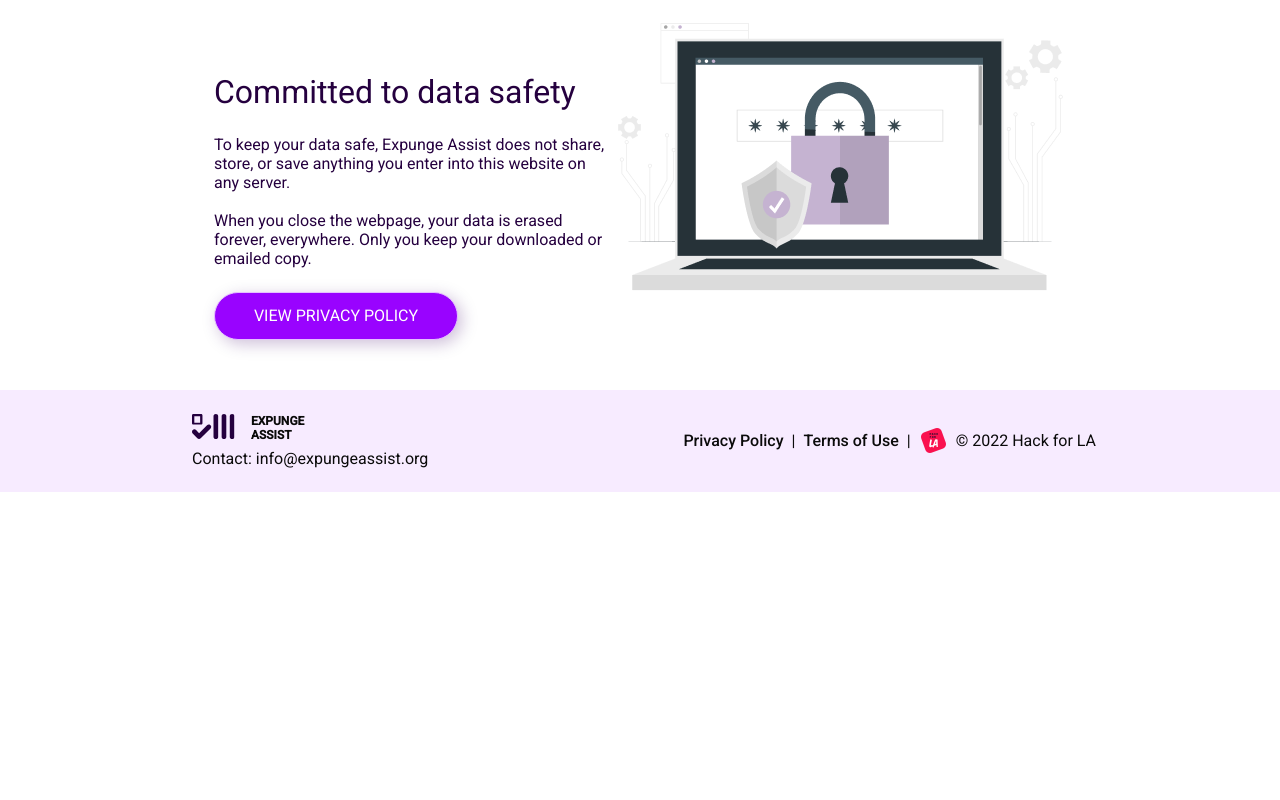
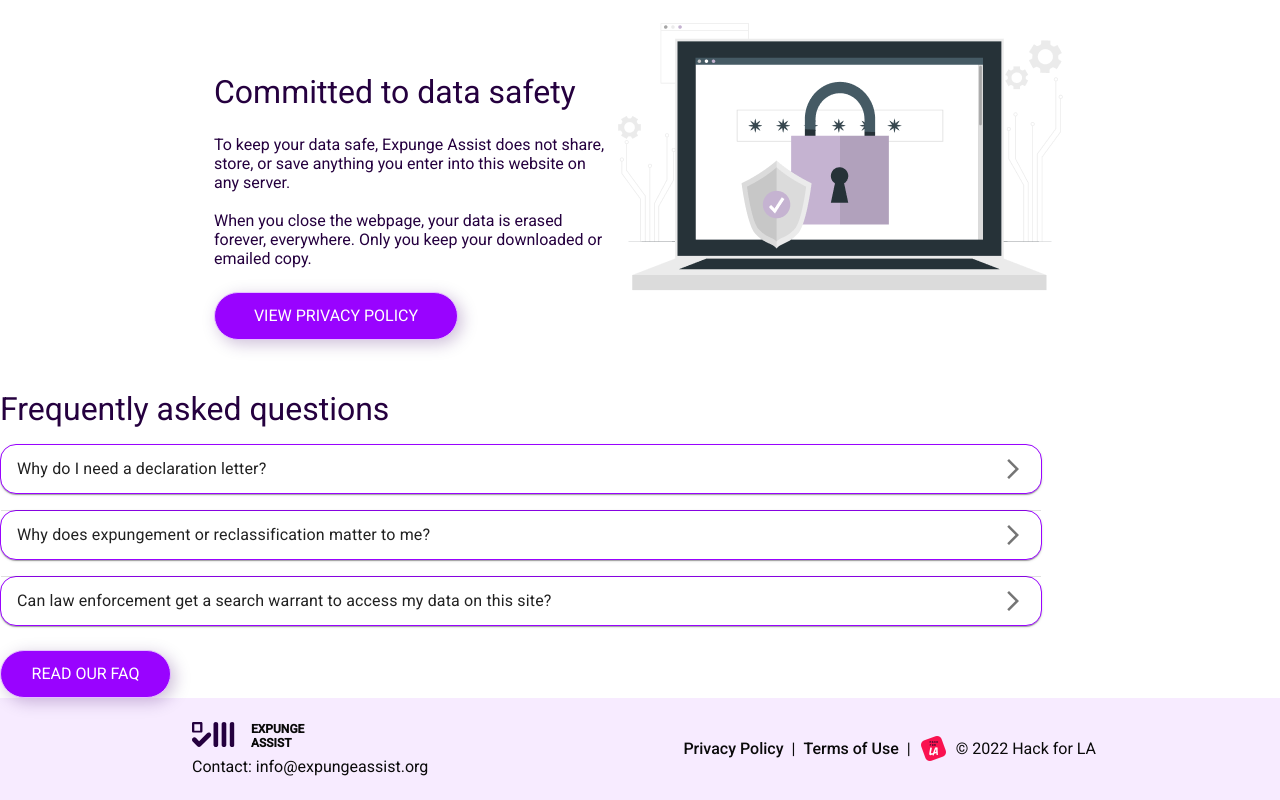
Before and after one commit to hackforla/expunge-assist, a React (Create React App) app in the folder products/statement-generator/: page /#/ in a window 1280 px wide. Shown: the part 2798-3598 px from the top of the page. Before the commit the page ends 3290 px from the top, so only its background shows below. Built offline with nearby package versions, Linux system fonts and the light colour scheme.

Commit message:
fix: draft faq section

```diff
--- a/products/statement-generator/package.json
+++ b/products/statement-generator/package.json
@@ -4,8 +4,11 @@
   "homepage": "./",
   "private": true,
   "dependencies": {
+    "@emotion/react": "^11.10.5",
+    "@emotion/styled": "^11.10.5",
     "@material-ui/core": "^4.11.2",
     "@material-ui/icons": "^4.11.2",
+    "@mui/icons-material": "^5.10.9",
     "@mui/material": "^5.10.13",
     "@testing-library/jest-dom": "^5.11.4",
     "@testing-library/react": "^11.1.0",
--- a/products/statement-generator/public/locales/en/translation.json
+++ b/products/statement-generator/public/locales/en/translation.json
@@ -32,7 +32,14 @@
     "sectionParagraph5a": "This tool results in a complete and downloadable declaration letter.",
     "sectionParagraph5b": "We recommend applicants meet with a lawyer or clinic to review the letter before submitting it to a judge. ",
     "sectionTitle6": "Committed to data safety",
-    "sectionParagraph6": "To keep your data safe, Expunge Assist does not share, store, or save anything you enter into this website on any server.\n\nWhen you close the webpage, your data is erased forever, everywhere. Only you keep your downloaded or emailed copy."
+    "sectionParagraph6": "To keep your data safe, Expunge Assist does not share, store, or save anything you enter into this website on any server.\n\nWhen you close the webpage, your data is erased forever, everywhere. Only you keep your downloaded or emailed copy.",
+    "sectionTitle7": "Frequently asked questions",
+    "section7Dropdown1Title": "Why do I need a declaration letter?",
+    "section7Dropdown1Paragraph": "When you file a petition with the court, you have the opportunity to attach a personal letter called a “declaration letter” explaining why you deserve a fresh start.\n\nThe declaration letter is your opportunity to explain to a judge why you want your criminal record cleared or your charges reduced. A declaration letter can help your case by adding your personal reasons and motivation to your legal case.\n",
+    "section7Dropdown2Title": "Why does expungement or reclassification matter to me?",
+    "section7Dropdown2Paragraph": "The word “expungement” can be confusing. Expungement means that in most cases your past criminal record cannot be used against you when applying for a job, housing or student loans. You also regain some of your rights like serving on a jury or owning a gun.\n\nEven though your criminal record does not disappear from the public record forever, your record will be updated to show that the conviction has been dismissed.\n\nReclassification allows you to change past felony convictions to a misdemeanor, even if you have served a sentence and parole. Once the felony has been removed from your criminal record, you may be eligible for benefits not previously available to you.\n",
+    "section7Dropdown3Title": "Can law enforcement get a search warrant to access my data on this site?",
+    "section7Dropdown3Paragraph": "No. Even if law enforcement were to search this site for your data, there would be no data to find. We do not store or save any of your data, ever. There would be nothing to find.\n"
   },
   "before_you_begin_page": {
     "header": "Before you begin",
--- /dev/null
+++ b/products/statement-generator/src/components/Accordions.tsx
@@ -0,0 +1,78 @@
+import React from 'react';
+import { makeStyles, createStyles } from '@material-ui/core';
+import Accordion from '@mui/material/Accordion';
+import AccordionSummary from '@mui/material/AccordionSummary';
+import ArrowForwardIosSharpIcon from '@mui/icons-material/ArrowForwardIosSharp';
+import Typography from '@mui/material/Typography';
+import AccordionDetails from '@mui/material/AccordionDetails';
+import { useTranslation } from 'react-i18next';
+
+/**
+ * Rotate arrow 90 degrees
+ *   '& .MuiAccordionSummary-expandIconWrapper.Mui-expanded': {
+ *     transform: 'rotate(90deg)',
+ *   },
+ */
+
+const useStyles = makeStyles(({ palette }) =>
+  createStyles({
+    accordionWrapper: {
+      width: '1042px',
+      border: `1px solid ${palette.primary.main}`,
+      borderRadius: '16px!important',
+      margin: '16px 0 16px 0',
+    },
+  })
+);
+export const Accordions: React.FC = () => {
+  const { t } = useTranslation();
+  const classes = useStyles();
+  return (
+    <>
+      <Accordion className={classes.accordionWrapper}>
+        <AccordionSummary
+          expandIcon={<ArrowForwardIosSharpIcon />}
+          aria-controls="panel1a-content"
+          id="panel1a-header"
+        >
+          <Typography>{t('landing_page.section7Dropdown1Title')}</Typography>
+        </AccordionSummary>
+        <AccordionDetails>
+          <Typography>
+            {t('landing_page.section7Dropdown1Paragraph')}
+          </Typography>
+        </AccordionDetails>
+      </Accordion>
+
+      <Accordion className={classes.accordionWrapper}>
+        <AccordionSummary
+          expandIcon={<ArrowForwardIosSharpIcon />}
+          aria-controls="panel1a-content"
+          id="panel1a-header"
+        >
+          <Typography>{t('landing_page.section7Dropdown2Title')}</Typography>
+        </AccordionSummary>
+        <AccordionDetails>
+          <Typography>
+            {t('landing_page.section7Dropdown2Paragraph')}
+          </Typography>
+        </AccordionDetails>
+      </Accordion>
+
+      <Accordion className={classes.accordionWrapper}>
+        <AccordionSummary
+          expandIcon={<ArrowForwardIosSharpIcon />}
+          aria-controls="panel1a-content"
+          id="panel1a-header"
+        >
+          <Typography>{t('landing_page.section7Dropdown3Title')}</Typography>
+        </AccordionSummary>
+        <AccordionDetails>
+          <Typography>
+            {t('landing_page.section7Dropdown3Paragraph')}
+          </Typography>
+        </AccordionDetails>
+      </Accordion>
+    </>
+  );
+};
--- a/products/statement-generator/src/pages/Landing.tsx
+++ b/products/statement-generator/src/pages/Landing.tsx
@@ -14,6 +14,7 @@ import { LinkButtonComponent } from 'components/Button';
 import { AppUrl } from 'contexts/RoutingProps';
 
 import useUtilityStyles from 'styles/utilityStyles';
+import { Accordions } from '../components/Accordions';
 
 const useStyles = makeStyles(({ globals, palette, breakpoints, spacing }) =>
   createStyles({
@@ -158,6 +159,12 @@ const useStyles = makeStyles(({ globals, palette, breakpoints, spacing }) =>
       padding: '15px',
       justifyContent: 'center',
     },
+    faqButton: {
+      width: '171px',
+      margin: '24px 0 0 0',
+      padding: '15px',
+      justifyContent: 'center',
+    },
     waveBg: {
       zIndex: -2,
       marginTop: '-5%',
@@ -239,7 +246,7 @@ function LandingPage() {
             </div>
             <LinkButtonComponent
               className={classes.aboutButton}
-              to="https://expungeassist.org/#/./about-us"
+              to={AppUrl.AboutUs}
               buttonText={t('ABOUT US')}
             />
           </div>
@@ -303,13 +310,22 @@ function LandingPage() {
           </div>
           <LinkButtonComponent
             className={classes.privacyButton}
-            to="https://expungeassist.org/#/./about-us"
+            to={AppUrl.PrivacyPolicy}
             buttonText={t('VIEW PRIVACY POLICY')}
           />
         </div>
         <img src={privacyPolicy} alt="privacy policy" />
       </section>
 
+      <section>
+        <h2>{t('landing_page.sectionTitle7')}</h2>
+        <Accordions />
+        <LinkButtonComponent
+          className={classes.faqButton}
+          to={AppUrl.FAQ}
+          buttonText={t('READ OUR FAQ')}
+        />
+      </section>
     </div>
   );
 }
```
Also changed, not shown: 1 other file (tests, documents, lock files or other folders).
